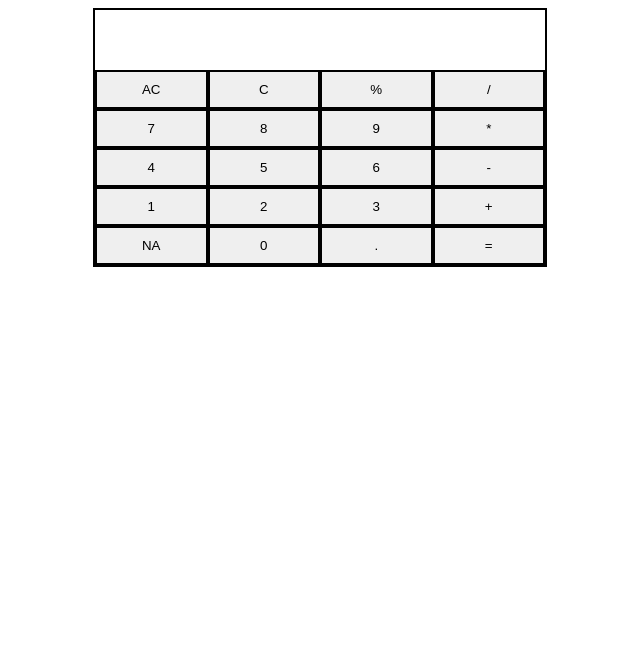
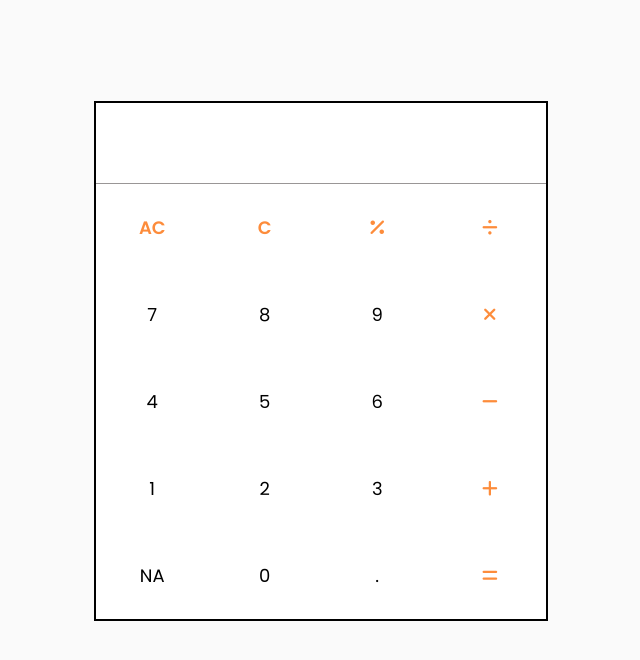
Before and after one commit to Prajwal-Jadhav/Calculator-using-React, a React (Create React App) app: page / in a window 1280 px wide. Shown: the top 660 px of the page, without its empty margins (320-960 px from the left). Built offline with nearby package versions, Linux system fonts and the light colour scheme.

Commit message:
Added icons for signs

```diff
--- a/public/index.html
+++ b/public/index.html
@@ -15,6 +15,14 @@
       user's mobile device or desktop. See https://developers.google.com/web/fundamentals/web-app-manifest/
     -->
     <link rel="manifest" href="%PUBLIC_URL%/manifest.json" />
+    <link
+      href="https://fonts.googleapis.com/css2?family=Poppins:wght@400;600;700&display=swap"
+      rel="stylesheet"
+    />
+    <script
+      src="https://kit.fontawesome.com/320ceecbe5.js"
+      crossorigin="anonymous"
+    ></script>
     <!--
       Notice the use of %PUBLIC_URL% in the tags above.
       It will be replaced with the URL of the `public` folder during the build.
--- /dev/null
+++ b/src/components/App.css
@@ -0,0 +1,4 @@
+body {
+  margin: 0;
+  padding: 0;
+}
--- a/src/components/App.js
+++ b/src/components/App.js
@@ -1,10 +1,18 @@
 import React, { Component } from "react";
 import SimpleCalculator from "./Simple/SimpleCalculator";
+import "./App.css";
 
 export default class App extends Component {
   render() {
     return (
-      <div>
+      <div
+        style={{
+          minHeight: "100vh",
+          minWidth: "100vw",
+          backgroundColor: "#fafafa",
+          padding: "1px",
+        }}
+      >
         <SimpleCalculator />
       </div>
     );
--- a/src/components/Simple/Button.js
+++ b/src/components/Simple/Button.js
@@ -4,19 +4,97 @@ import { buttonInput } from "../../actions/index";
 import { connect } from "react-redux";
 
 const KeyButton = styled.button`
-  border: 2px solid black;
+  font-family: "Poppins", sans-serif;
+  font-size: 18px;
+  font-weight: ${props => (props.signed ? 600 : 400)};
+  cursor: pointer;
+  border: none;
   align-items: center;
   justify-content: center;
-  padding: 10px 5px;
+  padding: 30px 5px;
+  background-color: white;
+  color: ${props => (props.signed ? "#FD8C3B" : "black")};
 `;
 
 class Button extends Component {
+  renderButton = content => {
+    // used render method to change color to orange and * to font awesome icon
+    switch (content) {
+      case "*":
+        return (
+          <KeyButton
+            signed={true}
+            onClick={() => this.props.buttonInput(this.props.content)}
+          >
+            <i className="fas fa-times"></i>
+          </KeyButton>
+        );
+      case "/":
+        return (
+          <KeyButton
+            signed={true}
+            onClick={() => this.props.buttonInput(this.props.content)}
+          >
+            <i className="fas fa-divide"></i>
+          </KeyButton>
+        );
+      case "+":
+        return (
+          <KeyButton
+            signed={true}
+            onClick={() => this.props.buttonInput(this.props.content)}
+          >
+            <i className="fas fa-plus"></i>
+          </KeyButton>
+        );
+      case "-":
+        return (
+          <KeyButton
+            signed={true}
+            onClick={() => this.props.buttonInput(this.props.content)}
+          >
+            <i class="fas fa-minus"></i>
+          </KeyButton>
+        );
+      case "%":
+        return (
+          <KeyButton
+            signed={true}
+            onClick={() => this.props.buttonInput(this.props.content)}
+          >
+            <i className="fas fa-percentage"></i>
+          </KeyButton>
+        );
+      case "=":
+        return (
+          <KeyButton
+            signed={true}
+            onClick={() => this.props.buttonInput(this.props.content)}
+          >
+            <i className="fas fa-equals"></i>
+          </KeyButton>
+        );
+      case "C":
+      case "AC":
+        return (
+          <KeyButton
+            signed={true}
+            onClick={() => this.props.buttonInput(this.props.content)}
+          >
+            {this.props.content}
+          </KeyButton>
+        );
+      default:
+        return (
+          <KeyButton onClick={() => this.props.buttonInput(this.props.content)}>
+            {this.props.content}
+          </KeyButton>
+        );
+    }
+  };
+
   render() {
-    return (
-      <KeyButton onClick={() => this.props.buttonInput(this.props.content)}>
-        {this.props.content}
-      </KeyButton>
-    );
+    return this.renderButton(this.props.content);
   }
 }
 
--- a/src/components/Simple/Display.js
+++ b/src/components/Simple/Display.js
@@ -3,9 +3,16 @@ import styled from "styled-components";
 import { connect } from "react-redux";
 
 const DisplayContainer = styled.div`
-  width: 100%;
-  min-height: 30px;
+  min-height: 50px;
   padding: 15px 10px;
+  text-align: right;
+  display: flex;
+  align-items: center;
+  justify-content: flex-end;
+  letter-spacing: 1px;
+  font-size: 20px;
+  background-color: white;
+  border-bottom: 1px solid #999696;
 `;
 
 class Display extends Component {
--- a/src/components/Simple/SimpleCalculator.js
+++ b/src/components/Simple/SimpleCalculator.js
@@ -6,9 +6,10 @@ import KeyPad from "./KeyPad";
 const Container = styled.div`
   display: flex;
   flex-direction: column;
+  font-family: "Poppins", sans-serif;
   border: 2px solid black;
   width: 450px;
-  margin: 0px auto;
+  margin: 100px auto;
 `;
 
 export default class SimpleCalculator extends Component {
```
